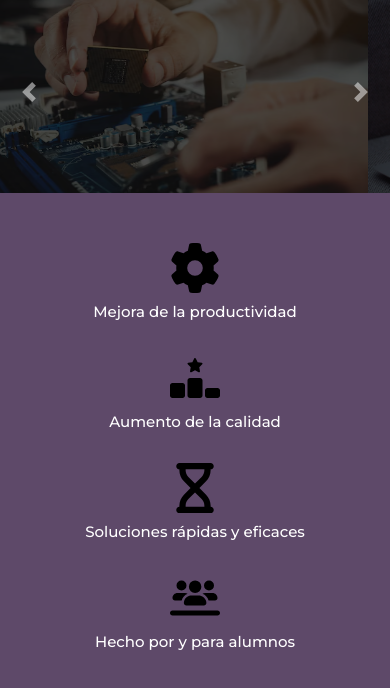
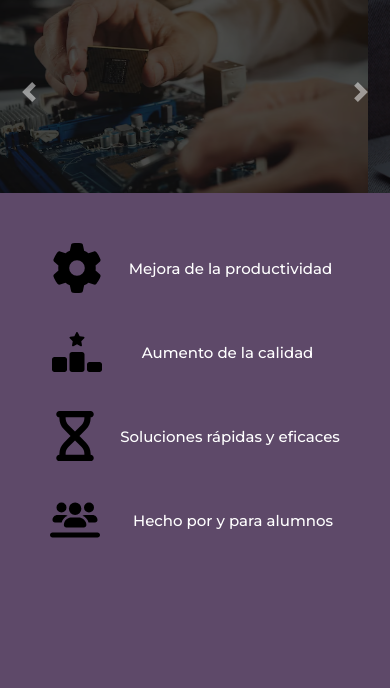
Before and after one commit to Kiotoks/FixApp, a plain HTML site: page ProyectoEnzo/AusbessernApp.html in a window 390 px wide. Shown: the part 70-758 px from the top of the page. Drawn offline with nearby package versions, Linux system fonts and the light colour scheme; a web font is replaced by a local one.

Commit message:
Responsive/FaltaBotón

```diff
--- a/ProyectoEnzo/AusbessernApp.html
+++ b/ProyectoEnzo/AusbessernApp.html
@@ -59,21 +59,21 @@
       <img src="./img/soporte.jpg" class="d-block w-100 img-fluid" alt="Nosotros">
       <div class="carousel-caption d-none d-md-block">
         <h5 class="info">Soporte Técnico</h5>
-        <button class="btn btn-primary custom-button">Más Información</button>
+        <button class="btn btn-primary custom-button" id="botonCarousel">Más Información</button>
       </div>
     </div>
     <div class="carousel-item">
       <img src="./img/nosotros.jpg" class="d-block w-100 img-fluid" alt="Nosotros">
       <div class="carousel-caption d-none d-md-block">
         <h5 class="info">Nosotros</h5>
-        <button class="btn btn-primary custom-button">Más Información</button>
+        <button class="btn btn-primary custom-button" id="botonCarousel">Más Información</button>
       </div>
     </div>
     <div class="carousel-item">
       <img src="./img/contacto.jpg" class="d-block w-100 img-fluid" alt="Contacto">
       <div class="carousel-caption d-none d-md-block">
         <h5 class="info">Contacto</h5>
-        <button class="btn btn-primary custom-button">Más Información</button>
+        <button class="btn btn-primary custom-button" id="botonCarousel">Más Información</button>
       </div>
     </div>
   </div>
@@ -93,29 +93,29 @@
     <div class="row">
       <div class="col-lg-3 col-md-6 mb-4">
         <div class="cuadro text-center">
-          <img src="./img/gear-solid.svg" class="foto" alt="Producto 1">
-          <h2 class="textoCuadro">Mejora de la productividad</h2>
+          <img src="./img/gear-solid.svg" class="foto" id="foto1" alt="Producto 1">
+          <h2 class="textoCuadro" id="texto1">Mejora de la productividad</h2>
         </div>
       </div>
 
       <div class="col-lg-3 col-md-6 mb-4">
         <div class="cuadro text-center">
-          <img src="./img/ranking-star-solid.svg" class="foto" alt="Producto 2">
-          <h2 class="textoCuadro">Aumento de la calidad</h2>
+          <img src="./img/ranking-star-solid.svg" class="foto" id="foto2" alt="Producto 2">
+          <h2 class="textoCuadro" id="texto2">Aumento de la calidad</h2>
         </div>
       </div>
 
       <div class="col-lg-3 col-md-6 mb-4">
         <div class="cuadro text-center">
           <img src="./img/hourglass-solid.svg" class="foto" alt="Producto 3">
-          <h2 class="textoCuadro">Soluciones rápidas y eficaces</h2>
+          <h2 class="textoCuadro" id="texto3">Soluciones rápidas y eficaces</h2>
         </div>
       </div>
 
       <div class="col-lg-3 col-md-6 mb-4">
         <div class="cuadro text-center">
-          <img src="./img/users-line-solid.svg" class="foto" alt="Producto 4">
-          <h2 class="textoCuadro" >Hecho por y para alumnos</h2>
+          <img src="./img/users-line-solid.svg" class="foto" id="foto4" alt="Producto 4">
+          <h2 class="textoCuadro" id="texto4" >Hecho por y para alumnos</h2>
         </div>
       </div>
     </div>
--- a/ProyectoEnzo/styles.css
+++ b/ProyectoEnzo/styles.css
@@ -66,12 +66,6 @@ body{
   width: 100%;
   height: auto;
   max-height: 400px;
-}
-
-@media (max-width: 600px){
-  #carouselExampleControls img {
-    max-height: 200px;
-  }
 }
 
 .navbar-nav .nav-link {
@@ -267,3 +261,34 @@ body{
 .custom-button:hover {
   color: black;
 }
+
+@media (max-width: 600px){
+  #carouselExampleControls img {
+    max-height: 200px;
+  }
+  .cuadro img{
+    margin-right: 20px;
+  }
+  .cuadro{
+    display: flex;
+    flex-direction: row;
+  }
+  #foto1{
+    margin-right: 27px;
+  }
+  #foto2{
+    margin-right: 40px;
+  }
+  #foto4{
+    margin-right: 33px;
+  }
+  #texto1{
+    margin-right: 6px;
+  }
+  #texto2{
+    margin-right: 25px;
+  }
+  #texto4{
+    margin-right: 7px;
+  }
+}
```
Also changed, not shown: ProyectoEnzo/contacto.html (+2 -1 lines), ProyectoEnzo/nosotros.html (+2 -1 lines), ProyectoEnzo/soporte.html (+2 -1 lines).
